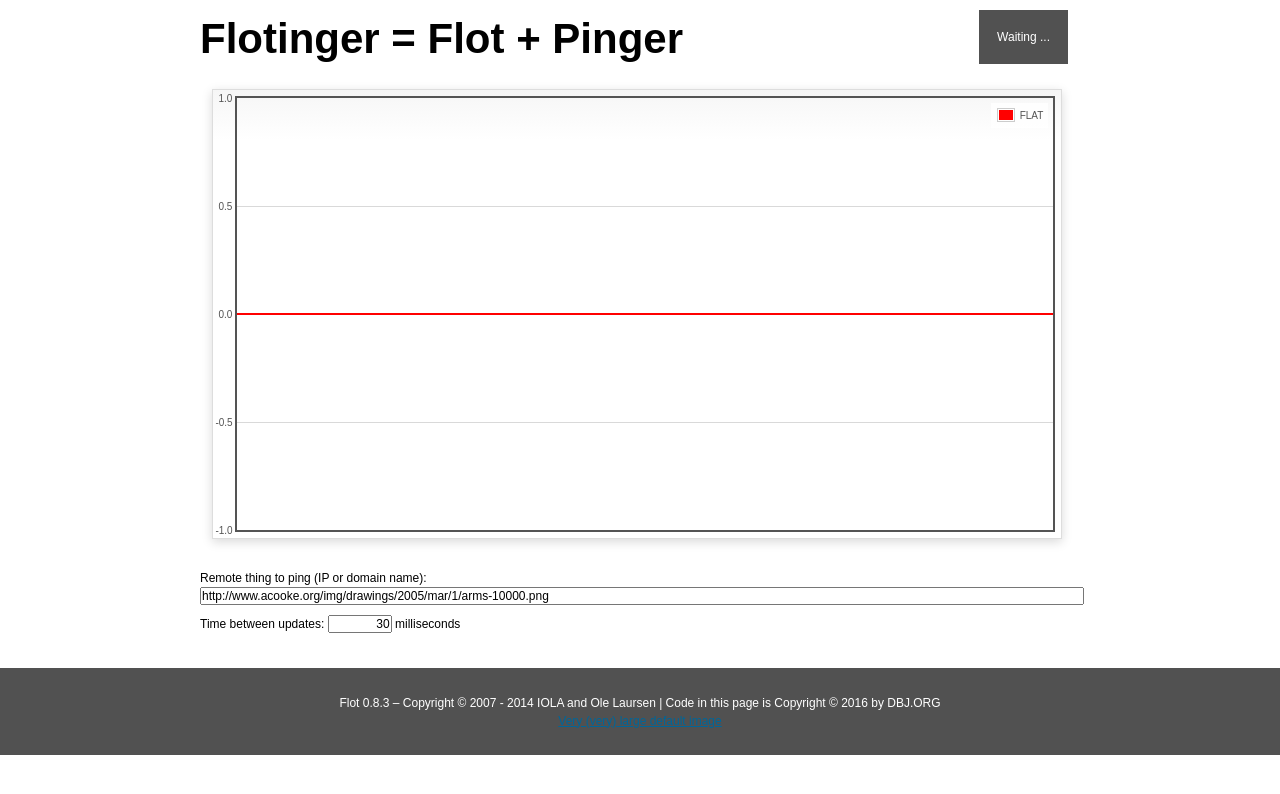
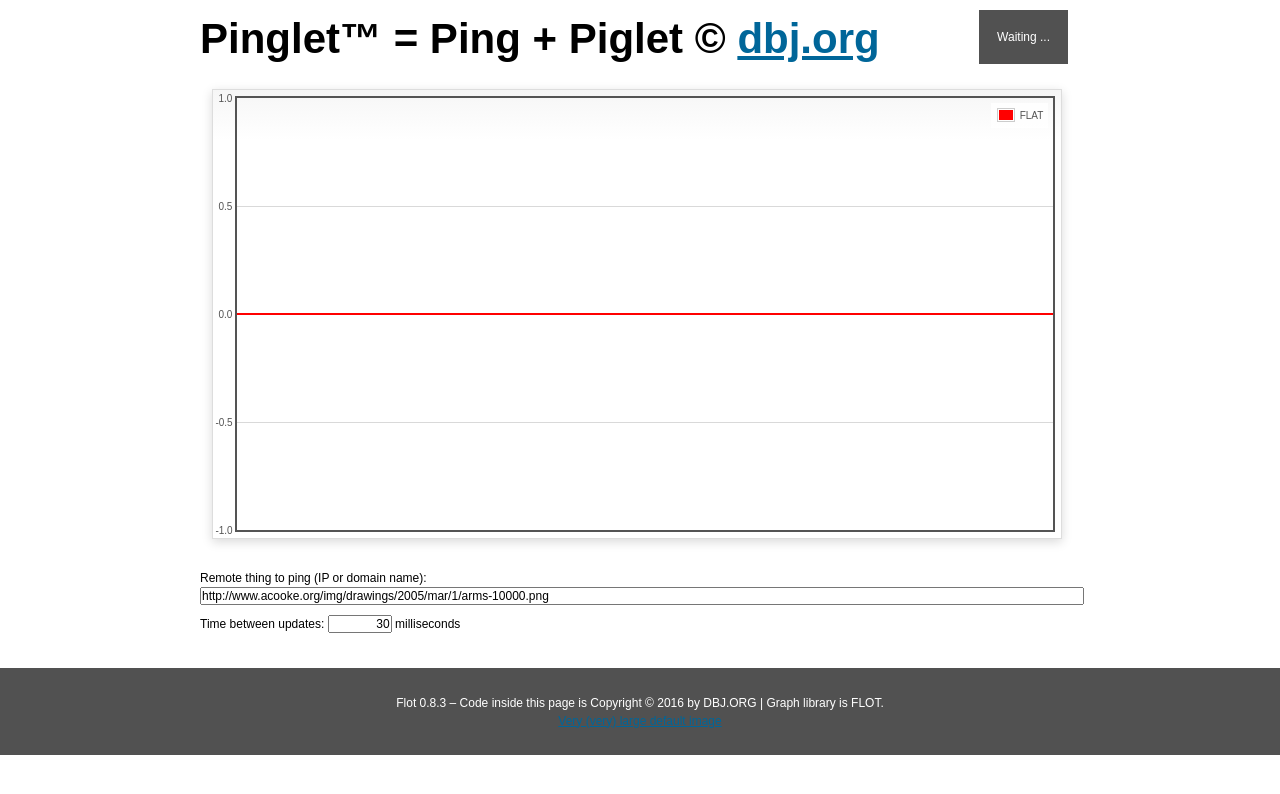
Before and after one commit to Jeff-Jerousek/HTA, a plain HTML site: page pingpainter/flotalternative/pinglet.html in a window 1280 px wide. Drawn offline with nearby package versions, Linux system fonts and the light colour scheme.

Commit message:
renamed to pinglet

```diff
--- a/pingpainter/flotalternative/pingflot.html
+++ b/pingpainter/flotalternative/pinglet.html
@@ -4,12 +4,12 @@
     <meta charset="utf-8">
     <meta http-equiv="X-UA-Compatible" content="IE=edge">
     <meta name="viewport" content="width=device-width, initial-scale=1">
-	<title>Flotinger = Flot + Pinger</title>
+	<title>Pinglet&trade; &copy; DBJ.ORG</title>
 	<link href="examples.css" rel="stylesheet" type="text/css">
 </head>
 <body>
 	<div id="header" class="bordered">
-		<h2 style="float:left;"><span id="title_info" >Flotinger = Flot + Pinger</span></h2>
+		<h2 style="float:left;"><span id="title_info" >Pinglet&trade; = Ping + Piglet &copy; <a href="dbj.org" target="_blank">dbj.org</a></span></h2>
         <p id="start_button" class="bttn" style="float:right;margin-right:22px;">Waiting ...</p>
 		<p id="ping_time" style="clear:both;"></p>
     </div>
@@ -19,11 +19,12 @@
 		<p>Time between updates: <input id="updateInterval" type="text" value="30" style="text-align: right; width:5em"> milliseconds</p>
 	</div>
 	<div id="footer" class="bordered">
-		Copyright &copy; 2007 - 2014 IOLA and Ole Laursen | Code in this page is Copyright &copy; 2016 by DBJ.ORG<br />
+		Code inside this page is Copyright &copy; 2016 by DBJ.ORG | Graph library is FLOT.
+		<br />
 		<a id="default_image" href="http://www.acooke.org/img/drawings/2005/mar/1/arms-10000.png" target="_blank">Very (very) large default image</a>
 	</div>
 <!--=======================================================================================================-->
-    <script type="text/javascript" src="../js/jquery.min.js"></script>
+	<script src="https://code.jquery.com/jquery-2.2.1.min.js" integrity="sha256-gvQgAFzTH6trSrAWoH1iPo9Xc96QxSZ3feW6kem+O00=" crossorigin="anonymous"></script>
 	<!-- there is an error in dbj.microlib, so we will have to revert back to uncompressed version to debug it
     <script type="text/javascript" src="dbj.microlib.min.js"></script>
 		-->
@@ -257,8 +258,6 @@ onload = (function () {
 }());
 
 </script>
-</body>
-</html>
 <!----------------------------------------------------
 	String.prototype.color = function (clr) {
 		return "<span style='color:" + clr + "!important;'>" + this + "</span>" ;
@@ -276,3 +275,5 @@ onload = (function () {
 			);
 	}
 ------------------------------------------------------->
+</body>
+</html>
```
